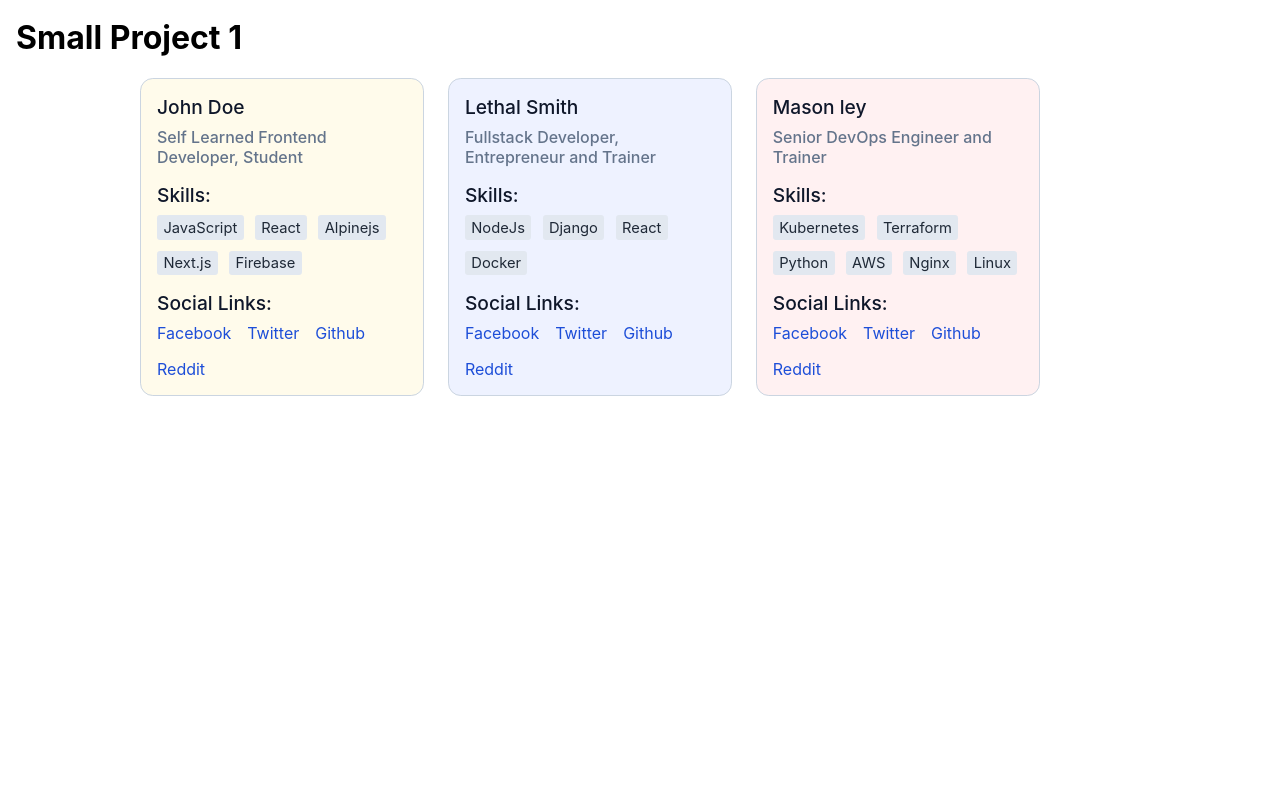
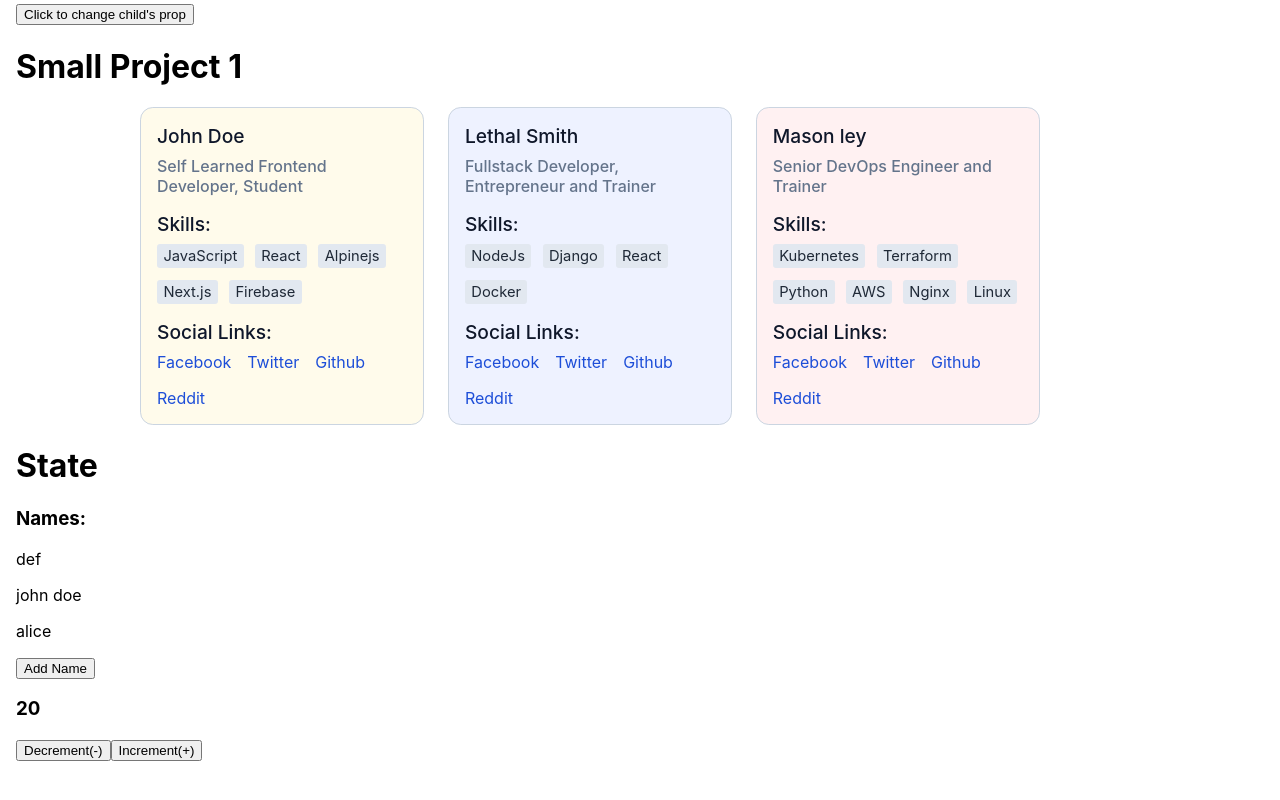
Before and after one commit to marzuk-zarir/learn-react, a React (Vite) app: page / in a window 1280 px wide. Shown: the part 528-1328 px from the top of the page. Before the commit the page ends 924 px from the top, so only its background shows below. Built offline with nearby package versions, Linux system fonts and the light colour scheme.

Commit message:
feat: state added feat: App style change ref: filename change

```diff
--- a/src/App.jsx
+++ b/src/App.jsx
@@ -2,7 +2,7 @@ import ClassComponentRoot from './classComponents/ClassComponentRoot'
 
 function App() {
     return (
-        <div>
+        <div className="app">
             <ClassComponentRoot />
         </div>
     )
--- a/src/assets/css/index.css
+++ b/src/assets/css/index.css
@@ -12,6 +12,10 @@ code {
         monospace;
 }
 
+.app {
+    margin: 50px 0 200px;
+}
+
 .text-center {
     text-align: center;
 }
--- /dev/null
+++ b/src/classComponents/3-state-and-lifecycleMethods/3.1-state.jsx
@@ -0,0 +1,83 @@
+import { Component } from 'react'
+
+/**
+ * ? React stateful component
+ * * When component's own state or prop change component will re-render on vDom
+ * * State is implemented in unidirectional data flow in core. So, parent can't access child's state but child's can easily access parent's state
+ *
+ */
+
+export default class extends Component {
+    /**
+     * ? We can declare state in two ways
+     * * 1 - In constructor
+     * * in this way props should pass to super()
+     *
+     * * 2 - In class property
+     *
+     */
+
+    // constructor(props) {
+    //     super(props)
+    //     this.state = { count: 10, ... }
+    // }
+
+    state = { count: 20, names: ['def', 'john doe', 'alice'] }
+
+    // ? create deep copy of muted copy before change a specific element
+    addName() {
+        // ? Wrong
+        // this.state.names[1] = 'test'
+
+        // ? Right
+        const names2 = [...this.state.names]
+        names2[1] = 'test'
+        this.setState({ names: names2 })
+    }
+
+    /**
+     * * react intelligently batch update of many state at a time for better performance
+     * * if we need old state object property inside this.setState() we may not found updated state property which can't provide expected output
+     * * So, we can provided a callback function inside this.setState() which receive updated state and props in parameter. it ensure that state property is updated correctly
+     *
+     */
+    increment() {
+        // this.setState({ count: this.state.count + 5 })
+
+        this.setState((states, props) => ({
+            count: states.count + 5
+        }))
+    }
+
+    /**
+     * * this.setState is a async function. So, sync code run before it and gave previous state property
+     * * So, we can pass callback after state update as second argument of this.setState(). it always exec after async task resolve
+     *
+     */
+    decrement() {
+        // ? On first load count state is 15 after update
+        // this.setState({ count: this.state.count - 5 })
+        // ? But will print 20 which is previous state
+        // console.log(this.state.count) // => 20
+
+        // ? now it works fine
+        this.setState({ count: this.state.count - 5 }, () => {
+            console.log(this.state.count) // => 15 on first load
+        })
+    }
+
+    render() {
+        return (
+            <div>
+                <h3>Names: </h3>
+                {this.state.names.map((name, index) => (
+                    <p key={index}>{name}</p>
+                ))}
+                <button onClick={() => this.addName()}>Add Name</button>
+                <h3>{this.state.count}</h3>
+                <button onClick={() => this.decrement()}>Decrement(-)</button>
+                <button onClick={() => this.increment()}>Increment(+)</button>
+            </div>
+        )
+    }
+}
--- a/src/classComponents/ClassComponentRoot.jsx
+++ b/src/classComponents/ClassComponentRoot.jsx
@@ -1,7 +1,8 @@
 import { Component } from 'react'
 import Profile from './small-projects/1-ProfileCard/Profile'
 import Example from './1-component/1.1-Example'
-import Timer from './2-props/2.props'
+import Timer from './2-props/2.1-props'
+import State from './3-state-and-lifecycleMethods/3.1-state'
 
 export default class ClassComponentRoot extends Component {
     state = {
@@ -37,6 +38,10 @@ export default class ClassComponentRoot extends Component {
                 {/* Project 1 */}
                 <h1>Small Project 1</h1>
                 <Profile />
+
+                {/* States and Lifecycle methods */}
+                <h1>State</h1>
+                <State />
             </div>
         )
     }
```
Also changed, not shown: src/classComponents/2-props/2.1-props.jsx (renamed from src/classComponents/2-props/2.props.jsx).
